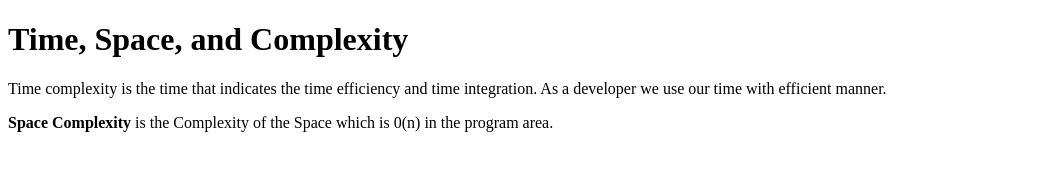
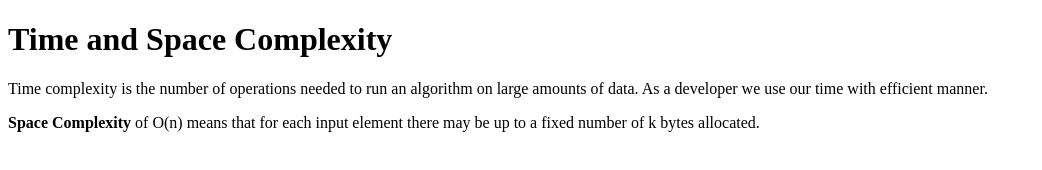
Before and after one commit to acciojob/time-and-space-complexity-eshakar, a website: page main.html in a window 1280 px wide. Shown: the whole page, without its empty margins (0-1042 px from the left). Drawn offline with Linux system fonts and the light colour scheme.

Commit message:
created a submission

```diff
--- a/main.html
+++ b/main.html
@@ -8,9 +8,9 @@
 
 <body>
 	<!-- the entire body must be written by student -->
-	<h1>Time, Space, and Complexity</h1>
-	<p>Time complexity is the time that indicates the time efficiency and time integration. As a developer we use our time with efficient manner.</p>
-	<p><b>Space Complexity</b> is the Complexity of the Space which is 0(n) in the program area.</p>
+	<h1>Time and Space Complexity</h1>
+	<p>Time complexity is the number of operations needed to run an algorithm on large amounts of data. As a developer we use our time with efficient manner.</p>
+	<p><b>Space Complexity</b> of O(n) means that for each input element there may be up to a fixed number of k bytes allocated.</p>
     <script type="text/javascript" src="./script.js">
 </script>
 
```
